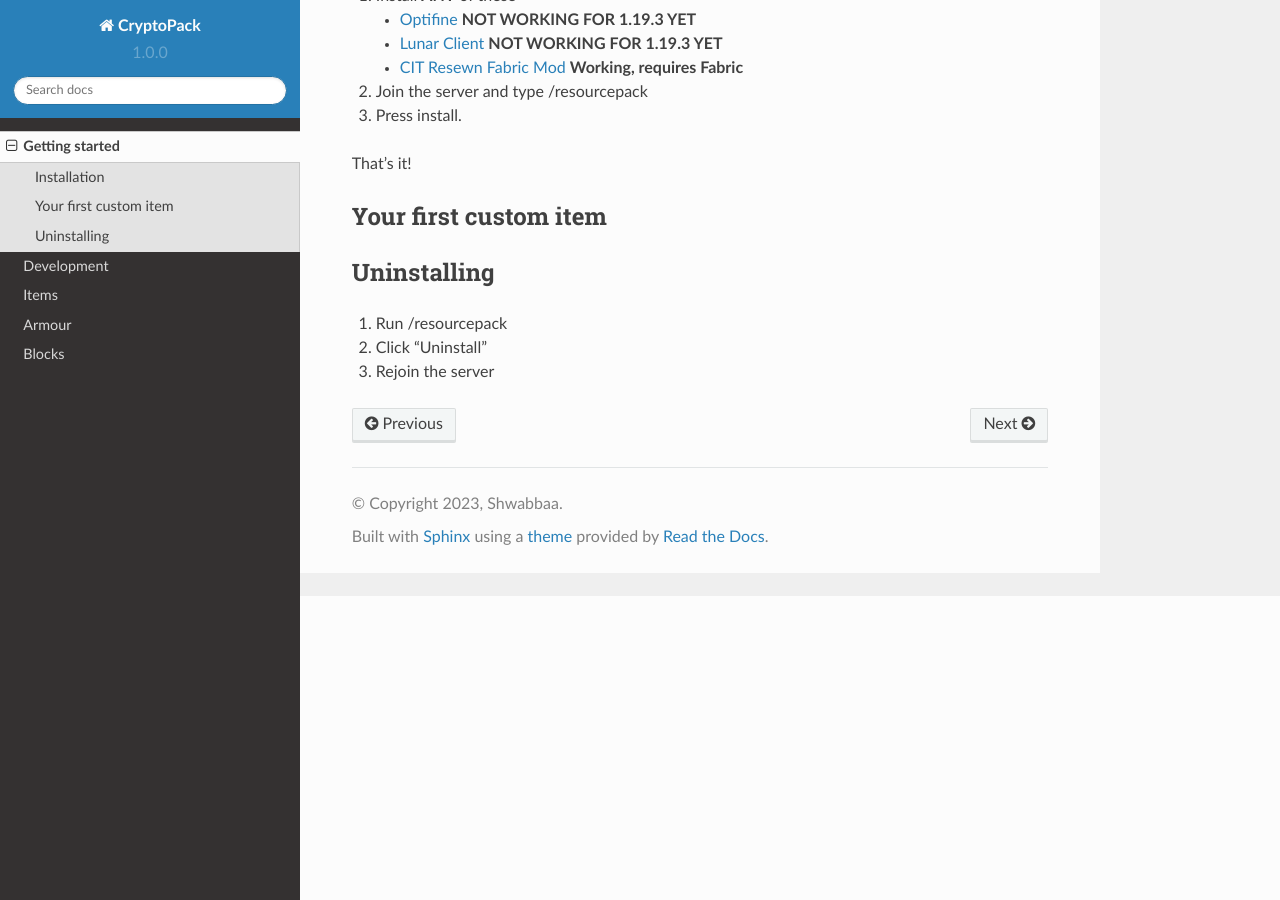
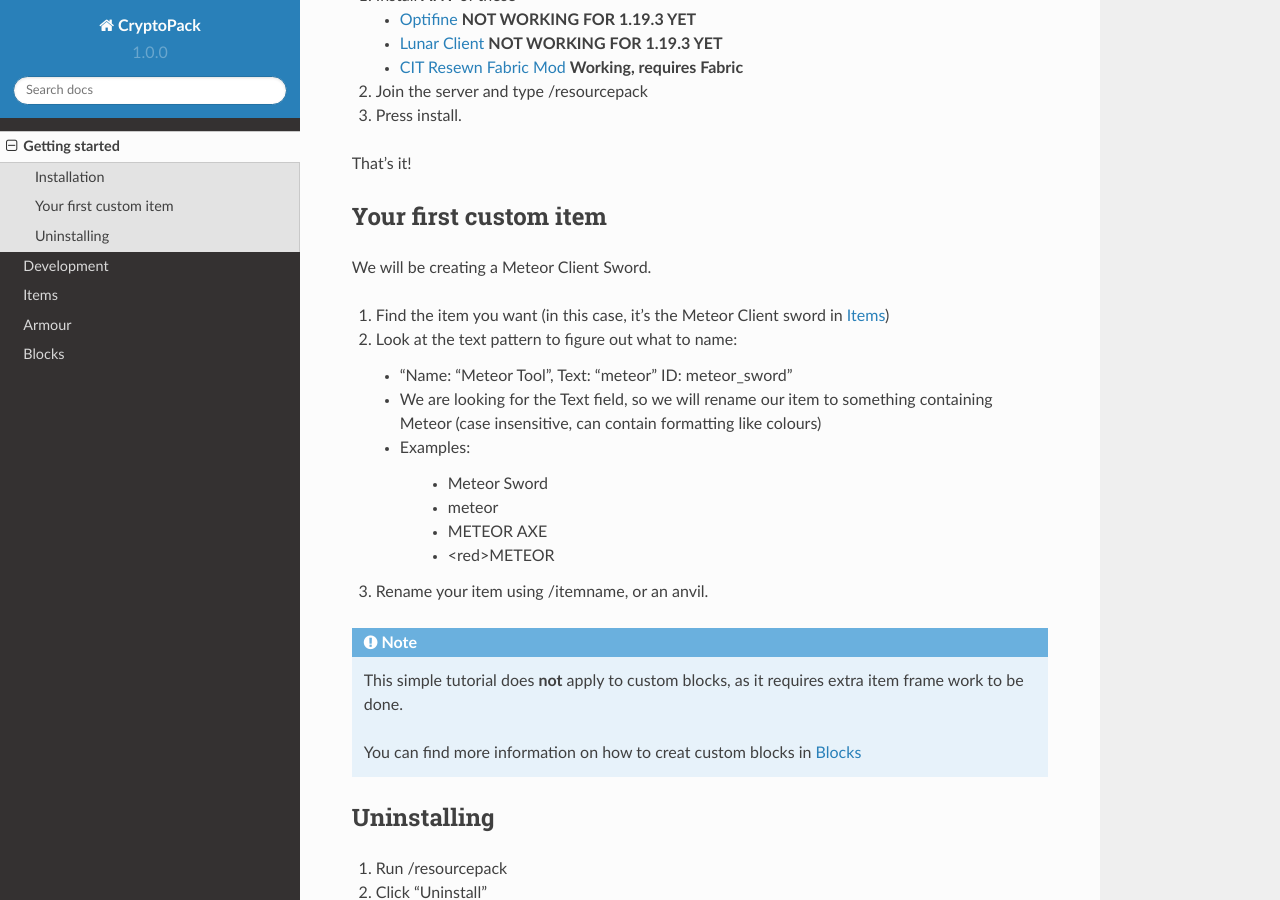
Before and after one commit to Shwabbaa/cryptopack-docs, a Sphinx documentation site: the page built from docs/source/getting_started.rst, in a window 1280 px wide and 900 px high, scrolled down 304 px. Built offline with Sphinx 7.4.7 and the Read the Docs theme 2.0.0, drawn with Linux system fonts in a browser that asks for light colours; pages that are not in the unit, such as notebooks, are missing from menus.

Commit message:
Update getting_started.rst

```diff
--- a/docs/source/getting_started.rst
+++ b/docs/source/getting_started.rst
@@ -21,6 +21,29 @@
 
 Your first custom item
 ------------
+We will be creating a Meteor Client Sword.
+
+#. Find the item you want (in this case, it's the Meteor Client sword in :doc:`items`)
+#. Look at the text pattern to figure out what to name:
+
+   * "Name: "Meteor Tool", Text: "meteor" ID: meteor_sword"
+
+   * We are looking for the Text field, so we will rename our item to something containing Meteor (case insensitive, can contain formatting like colours)
+
+   * Examples:
+
+      * Meteor Sword
+      * meteor
+      * METEOR AXE
+      * <red>METEOR
+
+#. Rename your item using /itemname, or an anvil.
+
+.. note::
+  This simple tutorial does **not** apply to custom blocks, as it requires extra item frame work to be done.
+
+  You can find more information on how to creat custom blocks in :doc:`blocks`
+
 
 Uninstalling
 ------------
```
